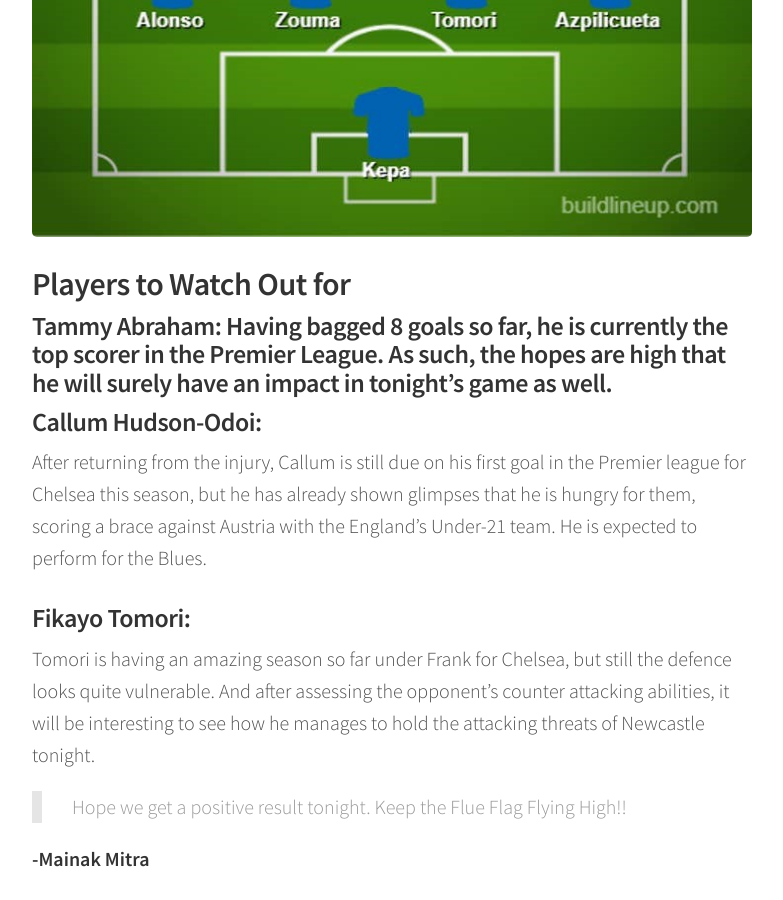
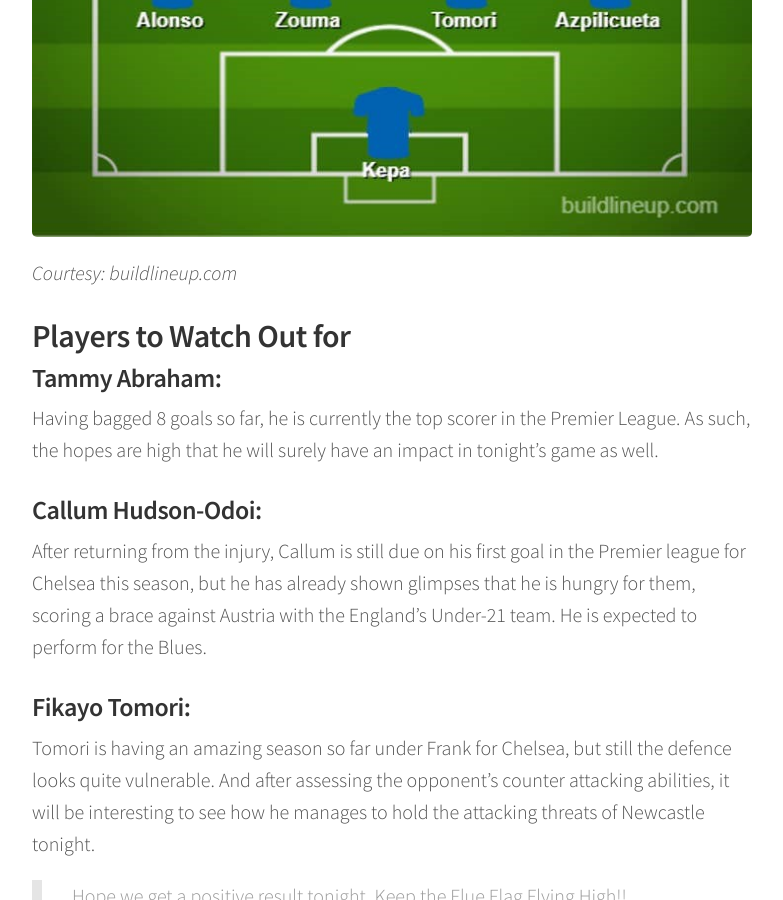
Before and after one commit to chelseafcindia/blog, a Jekyll site: the page built from _posts/2019-10-19-chelsea-fc-vs-newcastle-united-preview.markdown, in a window 1280 px wide and 900 px high, scrolled down 1889 px. Shown: the whole window, without its empty margins (248-1031 px from the left). Built offline with Jekyll 4.4.1, drawn with Linux system fonts in a browser that asks for light colours.

Commit message:
Updated Chelsea Fc Vs Newcastle United Preview

```diff
--- a/_posts/2019-10-19-chelsea-fc-vs-newcastle-united-preview.markdown
+++ b/_posts/2019-10-19-chelsea-fc-vs-newcastle-united-preview.markdown
@@ -20,10 +20,13 @@
 Chelsea are expected to play in a 4-3-3 formation against Newcastle tonight. Knowing the counter attacking capabilities of the opponent, Lampard would surely try to play out the game with a disciplined defending at the back. This is the team we can expect for tonight’s match:
 
 ![Line ups.jpg](/uploads/Line%20ups.jpg)
+*Courtesy: buildlineup.com*
 
 ## Players to Watch Out for
 
-### Tammy Abraham: Having bagged 8 goals so far, he is currently the top scorer in the Premier League. As such, the hopes are high that he will surely have an impact in tonight’s game as well.
+
+### Tammy Abraham:
+Having bagged 8 goals so far, he is currently the top scorer in the Premier League. As such, the hopes are high that he will surely have an impact in tonight’s game as well.
 
 ### Callum Hudson-Odoi: ###
 After returning from the injury, Callum is still due on his first goal in the Premier league for Chelsea this season, but he has already shown glimpses that he is hungry for them, scoring a brace against Austria with the England’s Under-21 team. He is expected to perform for the Blues.
```
